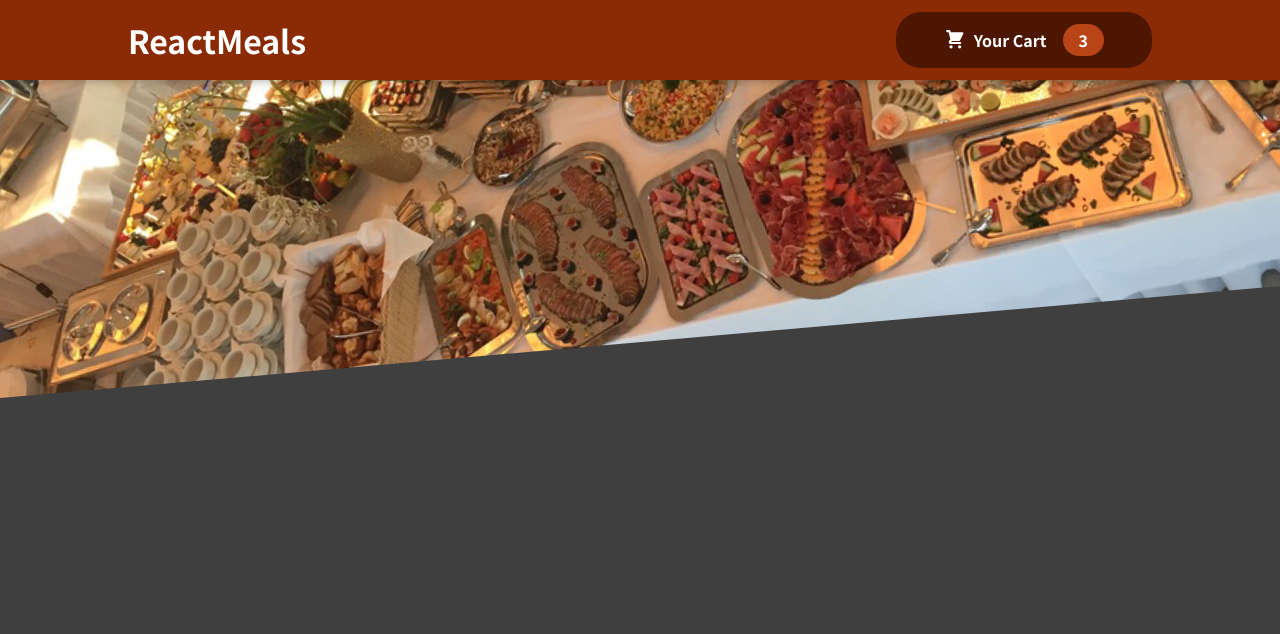
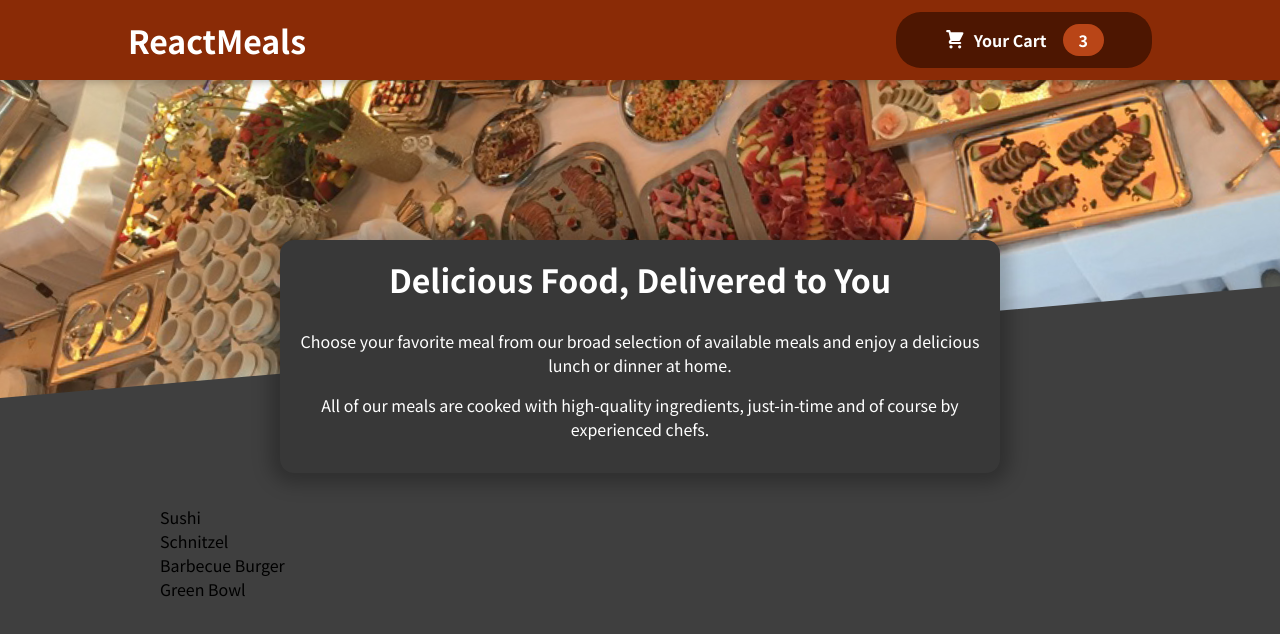
Before and after one commit to pekellogg/food-order-app, a JavaScript app: page / in a window 1280 px wide. Shown: the top 634 px of the page. Built offline with nearby package versions, Linux system fonts and the light colour scheme.

Commit message:
added Meals with dummy data to App

```diff
--- a/src/App.js
+++ b/src/App.js
@@ -1,10 +1,14 @@
 import Header from "./components/layout/Header";
+import Meals from "./components/meals/Meals";
 
 function App() {
 
   return (
     <>
       <Header />
+      <main>
+        <Meals />
+      </main>
     </>
   );
 
--- /dev/null
+++ b/src/components/meals/AvailableMeals.js
@@ -0,0 +1,24 @@
+import dummyMeals from "./dummy-meals";
+import classes from "./AvailableMeals.module.css";
+
+const AvailableMeals = () => {
+
+  const mealsList = dummyMeals.map((meal) => {
+    return (
+      <li>
+        {meal.name}
+      </li>
+    );
+  });
+
+  return (
+    <section className={classes.meals}>
+      <ul>
+        {mealsList}
+      </ul>
+    </section>
+  );
+
+};
+
+export default AvailableMeals;
--- /dev/null
+++ b/src/components/meals/AvailableMeals.module.css
@@ -0,0 +1,24 @@
+.meals {
+  max-width: 60rem;
+  width: 90%;
+  margin: 2rem auto;
+  animation: meals-appear 1s ease-out forwards;
+}
+
+.meals ul {
+  list-style: none;
+  margin: 0;
+  padding: 0;
+}
+
+@keyframes meals-appear {
+  from {
+    opacity: 0;
+    transform: translateY(3rem);
+  }
+
+  to {
+    opacity: 1;
+    transform: translateY(0);
+  }
+}
--- /dev/null
+++ b/src/components/meals/Meals.js
@@ -0,0 +1,15 @@
+import AvailableMeals from "./AvailableMeals";
+import MealsSummary from "./MealsSummary";
+
+const Meals = () => {
+
+  return (
+    <>
+      <MealsSummary />
+      <AvailableMeals />
+    </>
+  );
+
+};
+
+export default Meals;
--- /dev/null
+++ b/src/components/meals/MealsSummary.js
@@ -0,0 +1,21 @@
+import classes from "./MealsSummary.module.css";
+
+const MealsSummary = () => {
+
+  return (
+    <section className={classes.summary}>
+      <h2>
+        Delicious Food, Delivered to You
+      </h2>
+      <p>
+        Choose your favorite meal from our broad selection of available meals and enjoy a delicious lunch or dinner at home.
+      </p>
+      <p>
+        All of our meals are cooked with high-quality ingredients, just-in-time and of course by experienced chefs.
+      </p>
+    </section>
+  );
+
+};
+
+export default MealsSummary;
--- /dev/null
+++ b/src/components/meals/MealsSummary.module.css
@@ -0,0 +1,18 @@
+.summary {
+  text-align: center;
+  max-width: 45rem;
+  width: 90%;
+  margin: auto;
+  margin-top: -10rem;
+  position: relative;
+  background-color: #383838;
+  color: white;
+  border-radius: 14px;
+  padding: 1rem;
+  box-shadow: 0 1px 18px 10px rgba(0, 0, 0, 0.25);
+}
+
+.summary h2 {
+  font-size: 2rem;
+  margin-top: 0;
+}
--- /dev/null
+++ b/src/components/meals/dummy-meals.js
@@ -0,0 +1,28 @@
+const dummyMeals = [
+  {
+    id: 'm1',
+    name: 'Sushi',
+    description: 'Finest fish and veggies',
+    price: 22.99,
+  },
+  {
+    id: 'm2',
+    name: 'Schnitzel',
+    description: 'A german specialty!',
+    price: 16.5,
+  },
+  {
+    id: 'm3',
+    name: 'Barbecue Burger',
+    description: 'American, raw, meaty',
+    price: 12.99,
+  },
+  {
+    id: 'm4',
+    name: 'Green Bowl',
+    description: 'Healthy...and green...',
+    price: 18.99,
+  },
+];
+
+export default dummyMeals;
```
